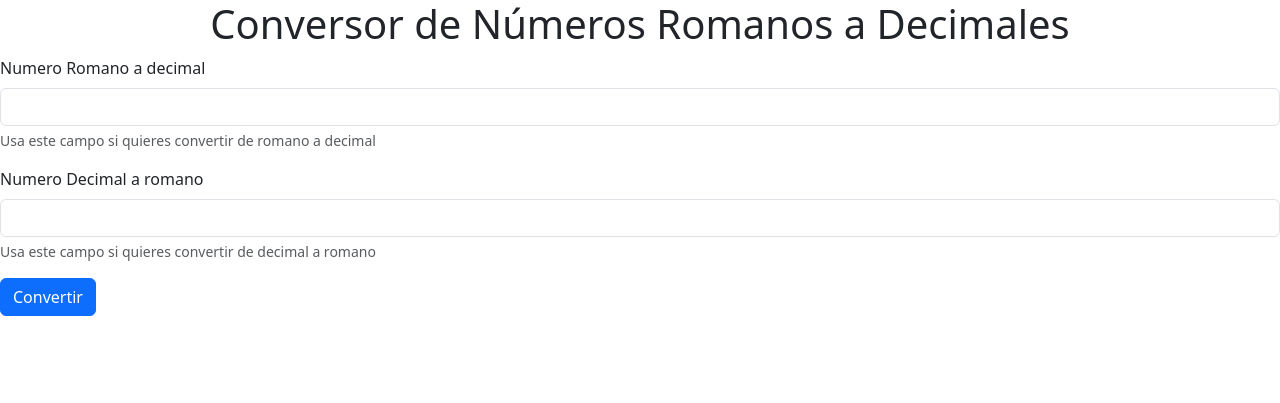
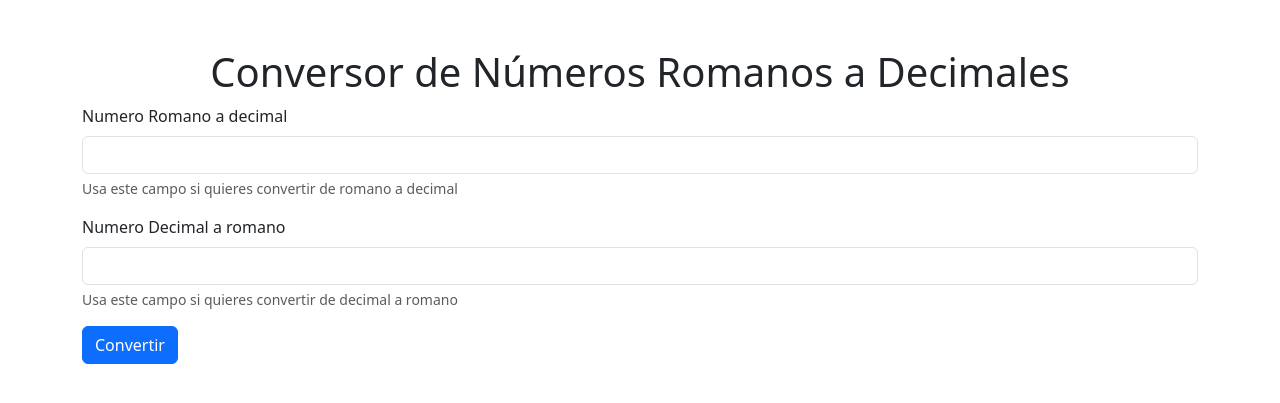
Before and after one commit to ZxThiagoZx17/conversor_romanos_decimales, a Django app: page /conversor/ in a window 1280 px wide. Shown: the top 403 px of the page. Run offline with Django 5.2, Linux system fonts and the light colour scheme.

Commit message:
Se agrega clase contenedo mt-5 al body para que centre todo

```diff
--- a/conversor/templates/conversor/convertidor.html
+++ b/conversor/templates/conversor/convertidor.html
@@ -7,8 +7,8 @@
     <script src="https://cdn.jsdelivr.net/npm/bootstrap@5.3.0-alpha1/dist/js/bootstrap.bundle.min.js"></script>
     <title>Conversor de Números Romanos</title>
 </head>
-<body>
-    <h1 class="container text-center">Conversor de Números Romanos a Decimales</h1>
+<body class="container mt-5">
+    <h1 class="text-center">Conversor de Números Romanos a Decimales</h1>
     <!-- <form method="post">
         {% csrf_token %}
         <label for="roman_number">Número Romano:</label>
```
